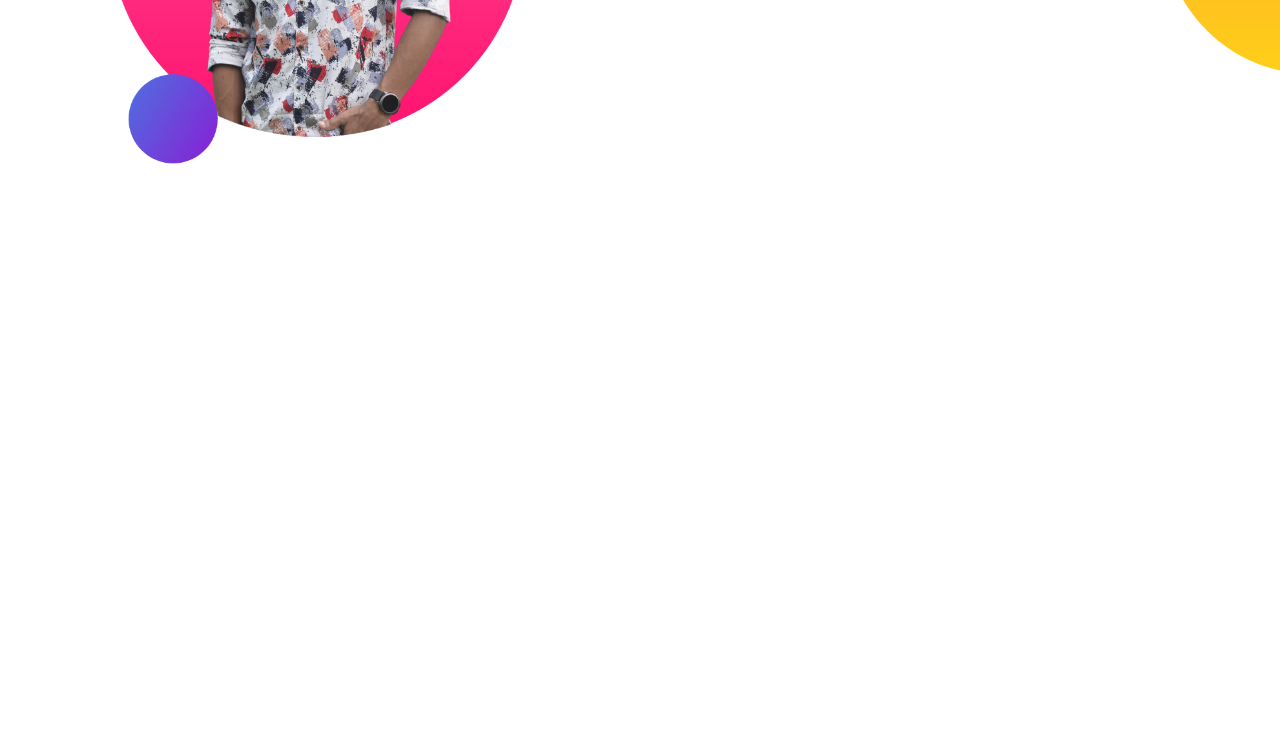
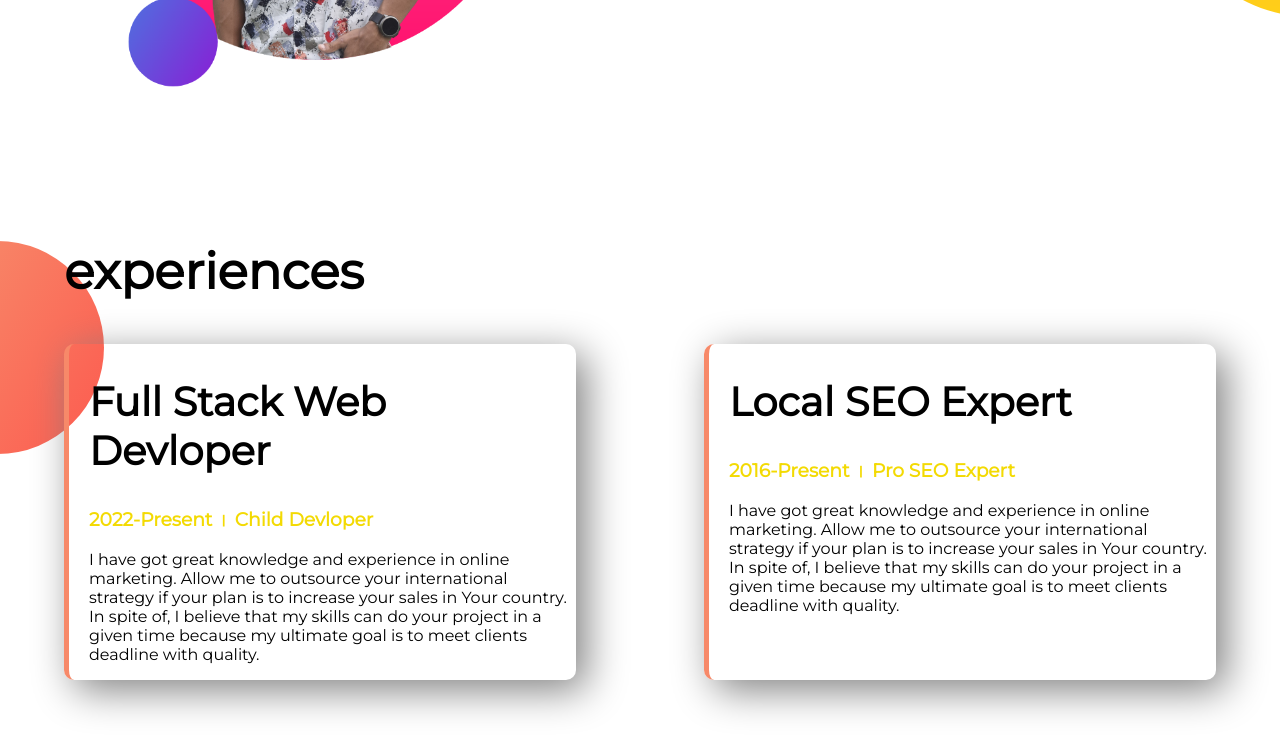
Before and after one commit to mdmahfujarrahman/Developer-Portfolio, a plain HTML site: page index.html in a window 1280 px wide. Shown: the part 967-1720 px from the top of the page. Before the commit the page ends 1285 px from the top, so only its background shows below. Drawn offline with Linux system fonts and the light colour scheme; a web font is replaced by a local one.

Commit message:
experience added

```diff
--- a/index.html
+++ b/index.html
@@ -15,7 +15,7 @@
 </head>
 
 <body>
-    <section class="head-baner">
+    <section class="head-baner flexible">
         <div class="head-tit">
             <h1>Welcome To</h1>
             <h1><span class="orange-color">Mahfuj Ahmed</span> World!!</h1>
@@ -30,7 +30,7 @@
             <img src="images/mahfuj.png" alt="profile-photo">
         </div>
     </section>
-    <section class="dream-big">
+    <section class="dream-big flexible">
         <div class="head-tit">
             <img src="images/mahfuj2.png" alt="profile-photo">
         </div>
@@ -42,6 +42,33 @@
             <a class="hire-me" href="https://www.linkedin.com/in/mahfuj-ahmed/" target="_blank">DOWNLOAD RESUME</a>
         </div>
     </section>
+    <section class="experience-area">
+        <h1>experiences</h1>
+        <div class="flexible">
+            <div class="experience-item">
+                <h2>Full Stack Web Devloper</h2>
+                <h3 class="orange-color">2022-Present । Child Devloper</h3>
+                <p>I have got great knowledge and experience in online marketing. Allow me to outsource your
+                    international
+                    strategy if your plan is to increase your sales in Your country. In spite of, I believe that my
+                    skills
+                    can do your project in a given time because my ultimate goal is to meet clients deadline with
+                    quality.
+                </p>
+            </div>
+            <div class="experience-item">
+                <h2>Local SEO Expert</h2>
+                <h3 class="orange-color">2016-Present । Pro SEO Expert</h3>
+                <p>I have got great knowledge and experience in online marketing. Allow me to outsource your
+                    international
+                    strategy if your plan is to increase your sales in Your country. In spite of, I believe that my
+                    skills
+                    can do your project in a given time because my ultimate goal is to meet clients deadline with
+                    quality.
+                </p>
+            </div>
+        </div>
+    </section>
 </body>
 
 </html>
--- a/style.css
+++ b/style.css
@@ -9,10 +9,13 @@ body{
 h1{
     font-size: 50px;
 }
+h2{
+    font-size: 40px;
+}
 .orange-color{
     color: #F3DA03;
 }
-section{
+.flexible{
     display: flex;
     margin-bottom: 150px;
 }
@@ -23,7 +26,6 @@ section{
 .head-tit{
     width: 50%;
     padding-left: 5%;
-    margin-top: 3%;
 }
 .head-tit img{
     width: 80%;
@@ -41,3 +43,20 @@ section{
     background-repeat: no-repeat;
     background-position: right;
 }
+.experience-area{
+    background-image: url(images/exp-bg.png);
+    background-repeat: no-repeat;
+
+}
+.experience-area h1{
+    padding-left: 5%;
+}
+.experience-item{
+    width: 40%;
+    margin-left: 5%;
+    margin-right: 5%;
+    padding-left: 20px;
+    box-shadow: 10px 10px 40px gray;
+    border-radius: 10px;
+    border-left: 5px solid #F78969;
+}
```
